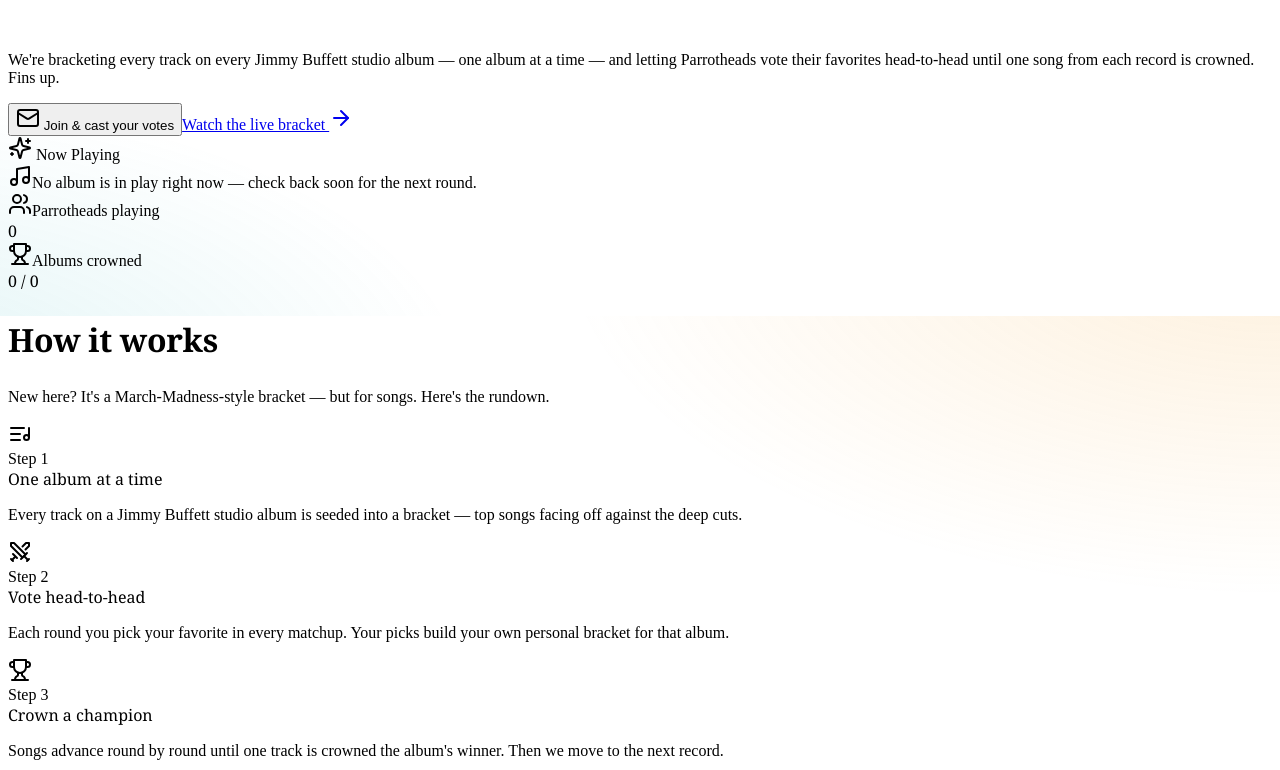
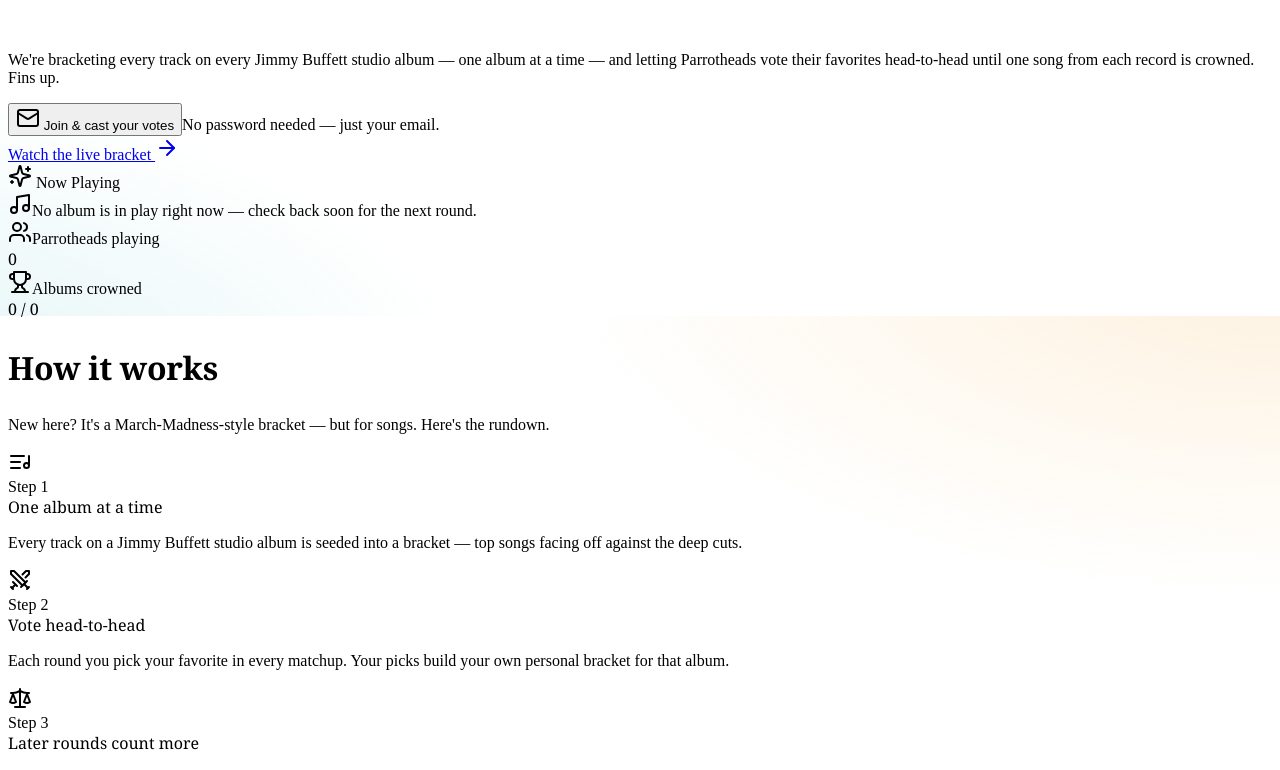
Before and after one commit to Erdella/buffett-bracket, a React (Vite) app in the folder client/: page / in a window 1280 px wide. Shown: the part 2884-3654 px from the top of the page. Built offline with nearby package versions, Linux system fonts and the light colour scheme; no server answers; a web font is replaced by a local one.

Commit message:
Home: weighted-scoring step + no-password hint; add build version badge (/api/version, Docker build args, CI)

```diff
--- a/client/src/App.tsx
+++ b/client/src/App.tsx
@@ -1,7 +1,7 @@
 import { Switch, Route, Router } from "wouter";
 import { useHashLocation } from "wouter/use-hash-location";
 import { queryClient } from "./lib/queryClient";
-import { QueryClientProvider } from "@tanstack/react-query";
+import { QueryClientProvider, useQuery } from "@tanstack/react-query";
 import { Toaster } from "@/components/ui/toaster";
 import { TooltipProvider } from "@/components/ui/tooltip";
 import { ThemeProvider } from "@/components/theme-provider";
@@ -50,6 +50,7 @@
               <footer className="border-t border-border/60 py-6 mt-10">
                 <div className="max-w-6xl mx-auto px-4 sm:px-6 text-xs text-muted-foreground text-center">
                   Fins up. 🌴 Parrothead Madness — a Jimmy Buffett song-by-song showdown.
+                  <BuildBadge />
                 </div>
               </footer>
             </div>
@@ -60,4 +61,31 @@
   );
 }
 
+function BuildBadge() {
+  const { data } = useQuery<{ sha: string; buildTime: string | null }>({
+    queryKey: ["/api/version"],
+    staleTime: Infinity,
+  });
+  if (!data?.sha) return null;
+  const when = data.buildTime
+    ? new Date(data.buildTime).toLocaleString(undefined, {
+        year: "numeric",
+        month: "short",
+        day: "numeric",
+        hour: "2-digit",
+        minute: "2-digit",
+      })
+    : null;
+  return (
+    <div
+      className="mt-1.5 text-[10px] text-muted-foreground/60 font-mono"
+      data-testid="text-build-version"
+      title={when ? `Built ${when}` : undefined}
+    >
+      build {data.sha}
+      {when ? ` · ${when}` : ""}
+    </div>
+  );
+}
+
 export default App;
--- a/client/src/pages/home.tsx
+++ b/client/src/pages/home.tsx
@@ -18,6 +18,7 @@
   Mail,
   ListMusic,
   Vote,
+  Scale,
 } from "lucide-react";
 
 export default function Home() {
@@ -92,6 +93,7 @@
                 </Link>
               </Button>
             ) : (
+              <div className="flex flex-col items-center gap-1.5">
                 <Button
                   size="lg"
                   onClick={() => openMemberSignIn()}
@@ -100,6 +102,13 @@
                 >
                   <Mail className="h-4 w-4" /> Join &amp; cast your votes
                 </Button>
+                <span
+                  className="text-xs text-[hsl(195_45%_18%)]/75"
+                  data-testid="text-hero-nopassword"
+                >
+                  No password needed — just your email.
+                </span>
+              </div>
             )}
             <Button
               size="lg"
@@ -216,7 +225,7 @@
             New here? It's a March-Madness-style bracket — but for songs. Here's the rundown.
           </p>
         </div>
-        <div className="grid grid-cols-1 sm:grid-cols-3 gap-4 sm:gap-5">
+        <div className="grid grid-cols-1 sm:grid-cols-2 gap-4 sm:gap-5">
           <Step
             n={1}
             icon={<ListMusic className="h-5 w-5" />}
@@ -231,9 +240,15 @@
           />
           <Step
             n={3}
+            icon={<Scale className="h-5 w-5" />}
+            title="Later rounds count more"
+            body="Picks are weighted: an early-round pick is worth 1 point, a semifinal pick 2, and the championship pick 4 — so how a song wins matters, not just that it wins."
+          />
+          <Step
+            n={4}
             icon={<Trophy className="h-5 w-5" />}
             title="Crown a champion"
-            body="Songs advance round by round until one track is crowned the album's winner. Then we move to the next record."
+            body="We tally everyone's weighted points; the song with the most is crowned the album's winner. Then we move on to the next record."
           />
         </div>
       </section>
```
Also changed, not shown: 2 other files (tests, documents, lock files or other folders). Lines whose indentation alone changed are shown as unchanged.
